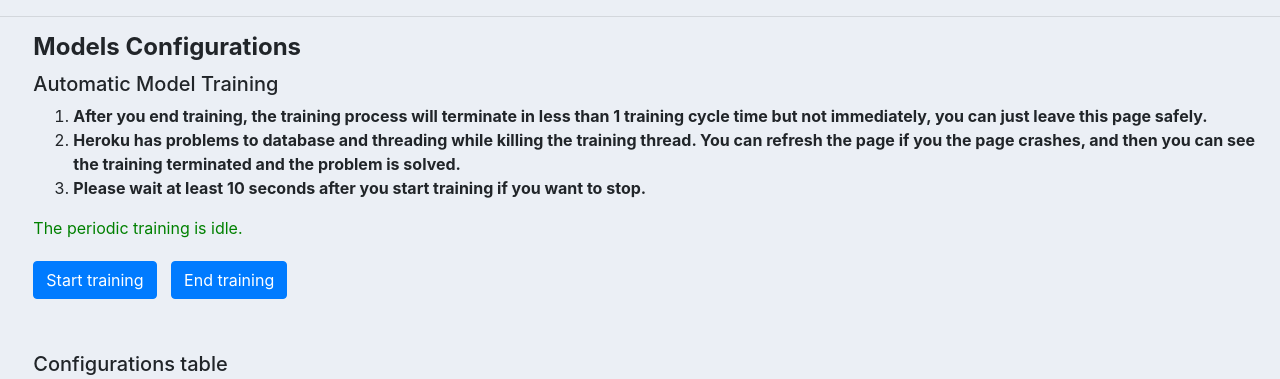
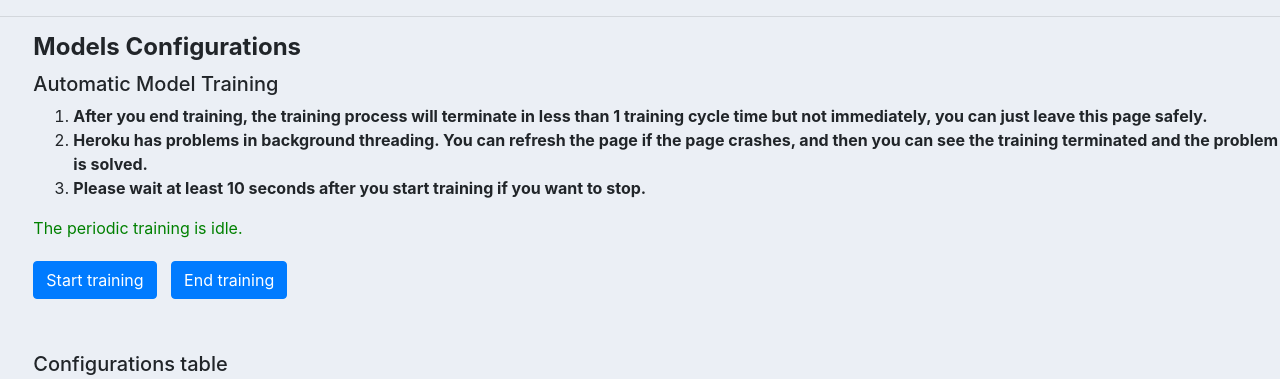
Before and after one commit to dcsil/jerryrat, a Django app: page /model_controlls_page/ in a window 1280 px wide; the page is wider, and only the part inside the window is pictured. Shown: the part 66-445 px from the top of that part. Run offline with Django 3.2, Linux system fonts and the light colour scheme; the visitor is signed in with stand-in values (Sample User, id 1); data that the repository does not hold is empty; some libraries are stand-ins or nearby versions.

Commit message:
instruction

```diff
--- a/app/myapp/templates/model_controlls_page.html
+++ b/app/myapp/templates/model_controlls_page.html
@@ -29,8 +29,8 @@
             <ol>
                 <li><strong>After you end training, the training process will terminate in less than 1 training cycle
                     time but not immediately, you can just leave this page safely.</strong></li>
-                <li><strong>Heroku has problems to database and threading while killing the training thread.
-                    You can refresh the page if you the page crashes, and then you can see the training terminated
+                <li><strong>Heroku has problems in background threading.
+                    You can refresh the page if the page crashes, and then you can see the training terminated
                     and the problem is solved.</strong></li>
                 <li><strong>Please wait at least 10 seconds after you start training if you want
                 to stop.</strong></li>
```
